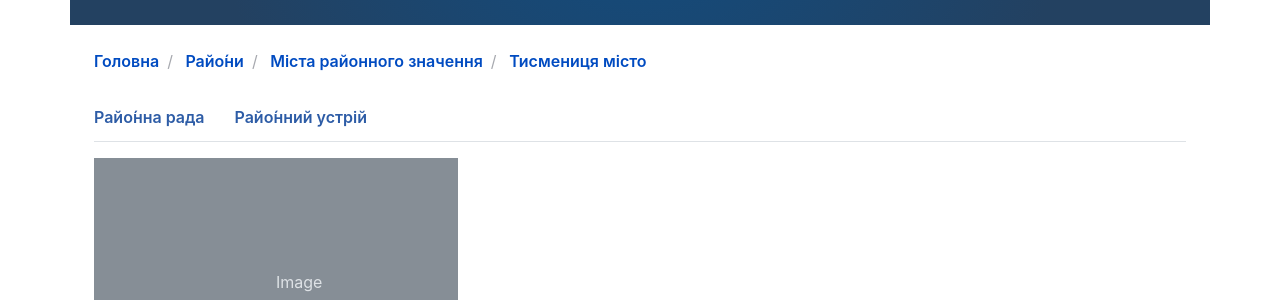
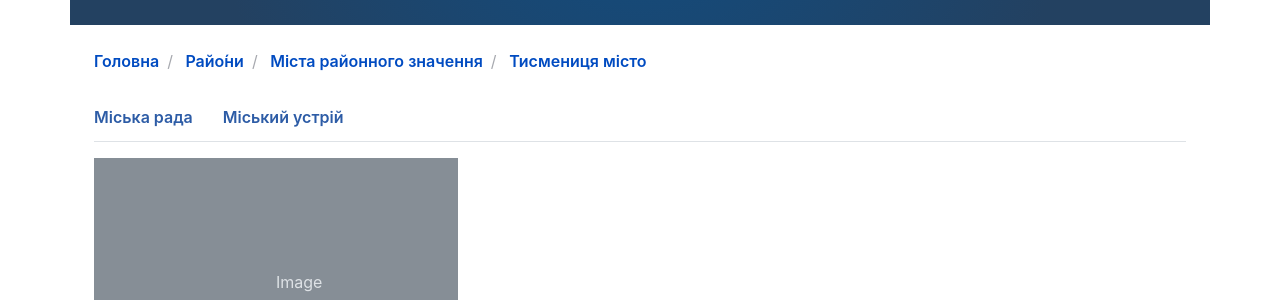
Before and after one commit to typo3uk/typo3uk.github.io, a Jekyll site: the page built from district/town/tysmenytsia/index.html, in a window 1280 px wide. Shown: the part 335-635 px from the top of the page. Built offline with Jekyll 4.4.1, drawn with Linux system fonts in a browser that asks for light colours; some of the changed lines change nothing that is shown.

Commit message:
Change #372

```diff
--- a/_layouts/district.html
+++ b/_layouts/district.html
@@ -8,17 +8,17 @@
       <ul class="nav nav-tabs" id="districtTab" role="tablist">
         <li class="nav-item d-none" role="presentation">
           <a class="nav-link active" id="district-tab" data-toggle="tab" href="#district" role="tab" aria-controls="district" aria-selected="true">
-            {%- if page.dir contains "city" or contains "town" -%}Місто{%- else -%}Райо́н{%- endif -%}
+            {%- if page.dir contains "city" or page.dir contains "town" -%}Місто{%- else -%}Райо́н{%- endif -%}
           </a>
         </li>
         <li class="nav-item" role="presentation">
           <a class="nav-link" id="rada-tab" data-toggle="tab" href="#rada" role="tab" aria-controls="rada" aria-selected="false">
-            {% if page.dir contains "city" or contains "town" %}Міська{% else %}Райо́нна{% endif %} рада
+            {% if page.dir contains "city" or page.dir contains "town" %}Міська{% else %}Райо́нна{% endif %} рада
           </a>
         </li>
         <li class="nav-item" role="presentation">
           <a class="nav-link" id="division-tab" data-toggle="tab" href="#division" role="tab" aria-controls="division" aria-selected="false">
-            {% if page.dir contains "city" or contains "town" %}Міський{% else %}Райо́нний{% endif %} устрій
+            {% if page.url contains "city" or page.url contains "town" %}Міський{% else %}Райо́нний{% endif %} устрій
           </a>
         </li>
       </ul>
```
